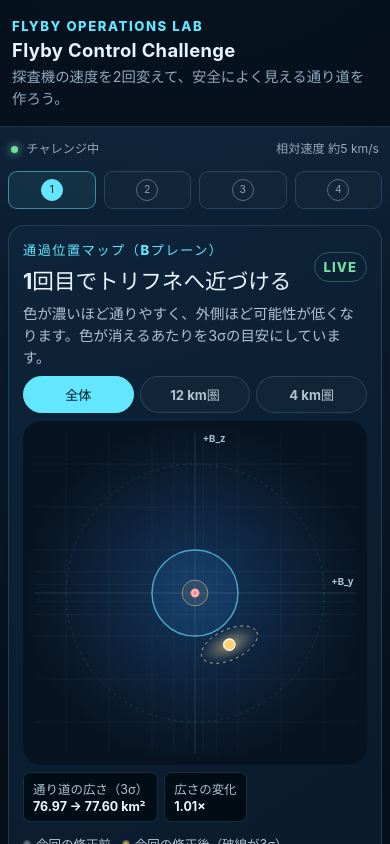
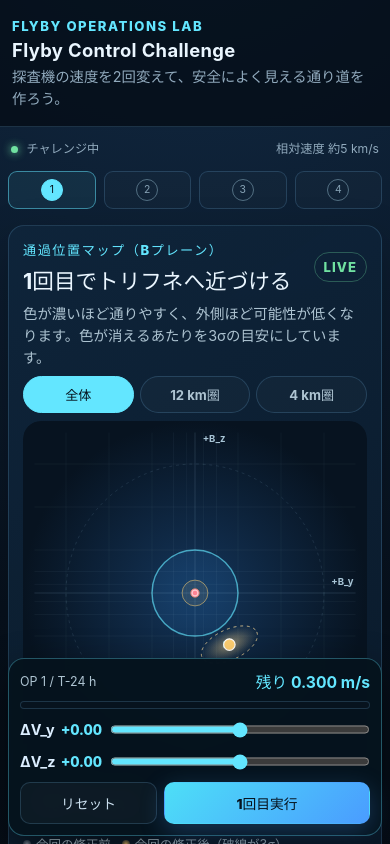
Before and after one commit to FujimotoShota-toruca/flyby-control-challenge, a React (Vite) app: page / in a window 390 px wide. Shown: the top 844 px of the page. Built offline with nearby package versions, Linux system fonts and the light colour scheme.

Commit message:
feat: Implement mobile command bar with sliders and actions for ΔV controls

```diff
--- a/src/components/DeltaVControls.tsx
+++ b/src/components/DeltaVControls.tsx
@@ -51,6 +51,23 @@ export function DeltaVControls({
       <span className="range-labels">
         <span>{sliderMin.toFixed(2)}</span><span>0</span><span>+{sliderMax.toFixed(2)}</span>
       </span>
+    </label>
+  );
+  const mobileSlider = (axis: "yMps" | "zMps", label: string) => (
+    <label className="mobile-slider" htmlFor={`mobile-op${stage}-${axis}`}>
+      <span>
+        <strong>{label}</strong>
+        <output>{formatSigned(command[axis], stage === 1 ? 2 : 3)}</output>
+      </span>
+      <input
+        id={`mobile-op${stage}-${axis}`}
+        type="range"
+        min={sliderMin}
+        max={sliderMax}
+        step={sliderStep}
+        value={command[axis]}
+        onChange={(event) => onChange({ ...command, [axis]: Number(event.target.value) })}
+      />
     </label>
   );
 
@@ -161,6 +178,26 @@ export function DeltaVControls({
           {stage === 1 ? "第1回ΔVを実行" : "最終ΔVを実行"}
         </button>
       </div>
+      <div className={`mobile-command-bar ${flyby.deltaVRemainingMps < 0.03 ? "budget-low" : ""}`} aria-label="スマートフォン用の固定操作バー">
+        <div className="mobile-command-summary">
+          <span>OP {stage} / {timing}</span>
+          <strong>残り {flyby.deltaVRemainingMps.toFixed(3)} m/s</strong>
+        </div>
+        <div className="mobile-budget-track" aria-label="ΔV使用量">
+          <span style={{ width: `${Math.min(100, usedRatio * 100)}%` }} />
+        </div>
+        <div className="mobile-sliders">
+          {mobileSlider("yMps", "ΔV_y")}
+          {mobileSlider("zMps", "ΔV_z")}
+        </div>
+        <div className={`mobile-command-actions ${onBack ? "three-actions" : ""}`}>
+          {onBack && <button className="button secondary" type="button" onClick={onBack}>戻る</button>}
+          <button className="button secondary" type="button" onClick={onReset}>リセット</button>
+          <button className="button primary" type="button" onClick={onConfirm}>
+            {stage === 1 ? "1回目実行" : "最終実行"}
+          </button>
+        </div>
+      </div>
     </section>
   );
 }
--- a/src/styles/global.css
+++ b/src/styles/global.css
@@ -163,6 +163,7 @@ input[type="range"] { width: 100%; accent-color: var(--cyan); margin: 15px 0 3px
 .button.primary { background: linear-gradient(135deg, #4ddff7, #4a9cff); color: #06131e; box-shadow: 0 7px 24px rgba(74, 156, 255, .25); }
 .button.secondary { color: #c9deed; border-color: var(--line); background: rgba(255,255,255,.03); }
 .button.full { width: 100%; margin-top: 16px; }
+.mobile-command-bar { display: none; }
 
 .about-panel { margin-top: 16px; padding: 0 18px; color: var(--muted); }
 .about-panel summary { cursor: pointer; padding: 16px 0; color: #cce8f7; font-weight: 700; }
@@ -259,13 +260,14 @@ details { color: var(--muted); }
   .workspace { display: flex; flex-direction: column; }
   .bplane-panel { width: 100%; padding: 14px; }
   .right-column { display: contents; }
+  .workspace { padding-bottom: 230px; }
   .controls-panel { width: 100%; padding: 14px; display: flex; flex-direction: column; }
   .controls-panel .section-heading { order: 1; }
   .controls-panel > .help-text { order: 6; margin-bottom: 0; }
-  .budget-panel { order: 2; margin-top: 10px; }
-  .burn-control { order: 3; margin-top: 10px; padding-top: 10px; }
-  .operation-use { order: 4; margin-top: 10px; }
-  .controls-panel > .button-row { order: 5; margin-top: 12px; }
+  .controls-panel > .budget-panel,
+  .controls-panel > .burn-control,
+  .controls-panel > .operation-use,
+  .controls-panel > .button-row { display: none; }
   .observation-update { order: 7; }
   .burn-effect-panel { order: 8; }
   .bplane-panel .help-text { font-size: .9rem; line-height: 1.55; margin: 8px 0 10px; }
@@ -281,6 +283,35 @@ details { color: var(--muted); }
   .slider-label output { font-size: 1.22rem; }
   input[type="range"] { margin: 18px 0 6px; min-height: 28px; }
   .budget-heading strong { font-size: 1.05rem; }
+  .mobile-command-bar {
+    position: fixed;
+    left: 8px;
+    right: 8px;
+    bottom: calc(8px + env(safe-area-inset-bottom));
+    z-index: 20;
+    display: block;
+    padding: 11px;
+    border: 1px solid rgba(99,230,255,.32);
+    border-radius: 16px;
+    background: rgba(6, 19, 30, .96);
+    box-shadow: 0 16px 42px rgba(0,0,0,.48);
+    backdrop-filter: blur(12px);
+  }
+  .mobile-command-summary { display: flex; justify-content: space-between; align-items: center; gap: 8px; color: #adc3d1; font-size: .78rem; }
+  .mobile-command-summary strong { color: var(--cyan); font-size: .98rem; white-space: nowrap; }
+  .mobile-budget-track { height: 8px; margin: 8px 0; overflow: hidden; border: 1px solid var(--line); border-radius: 999px; background: #07131e; }
+  .mobile-budget-track span { display: block; height: 100%; border-radius: inherit; background: linear-gradient(90deg, var(--green), var(--cyan)); transition: width .18s ease; }
+  .budget-low .mobile-budget-track span { background: linear-gradient(90deg, var(--amber), var(--red)); }
+  .budget-low .mobile-command-summary strong { color: var(--amber); }
+  .mobile-sliders { display: grid; gap: 7px; }
+  .mobile-slider { display: grid; grid-template-columns: 82px minmax(0, 1fr); align-items: center; gap: 8px; }
+  .mobile-slider > span { display: flex; justify-content: space-between; align-items: baseline; gap: 5px; color: #dceeff; }
+  .mobile-slider strong { font-size: .9rem; }
+  .mobile-slider output { color: var(--cyan); font-size: .9rem; font-weight: 800; font-variant-numeric: tabular-nums; }
+  .mobile-slider input[type="range"] { margin: 0; min-height: 25px; }
+  .mobile-command-actions { display: grid; grid-template-columns: .8fr 1.2fr; gap: 7px; margin-top: 8px; }
+  .mobile-command-actions.three-actions { grid-template-columns: .75fr .9fr 1.15fr; }
+  .mobile-command-actions .button { min-height: 42px; border-radius: 10px; font-size: .86rem; }
   .button-row.three-buttons { grid-template-columns: 1fr; }
   .result-workspace { display: grid; grid-template-columns: 1fr; }
   .flyby-replay { padding: 14px; }
```
